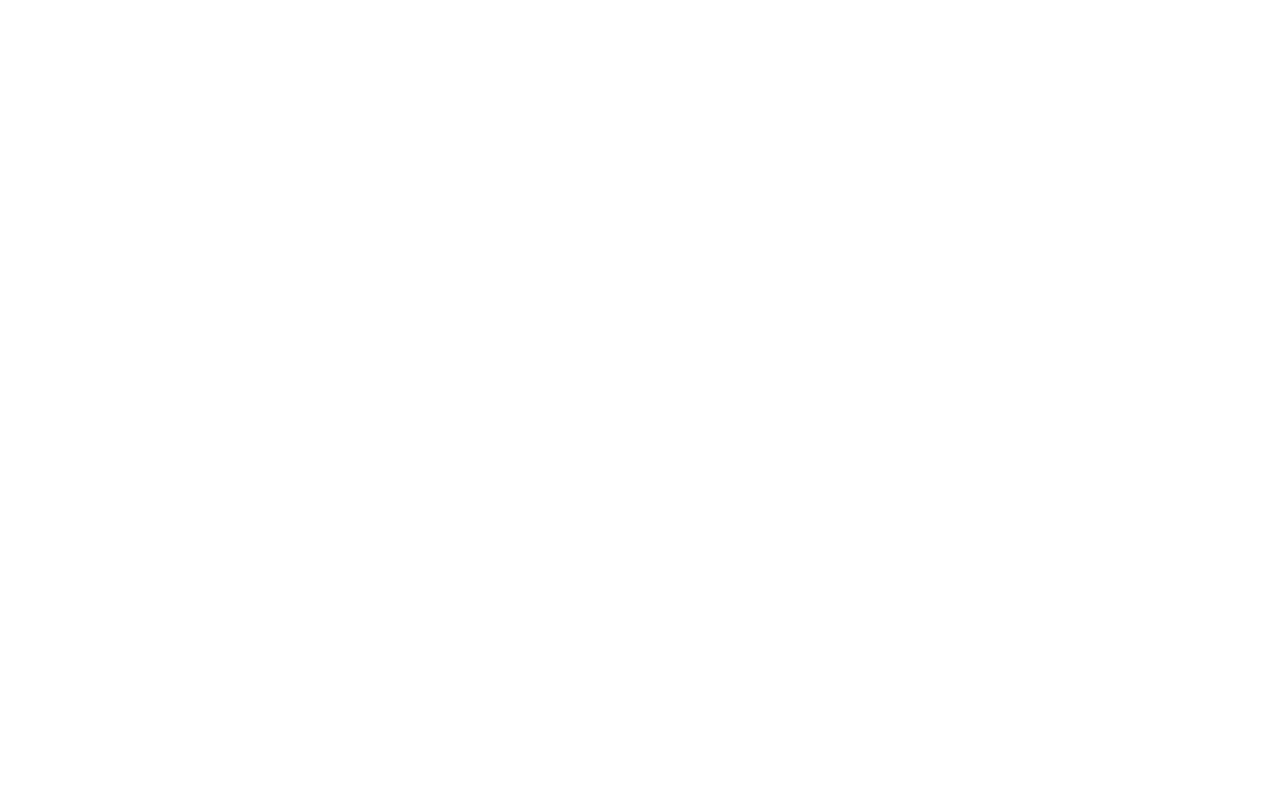
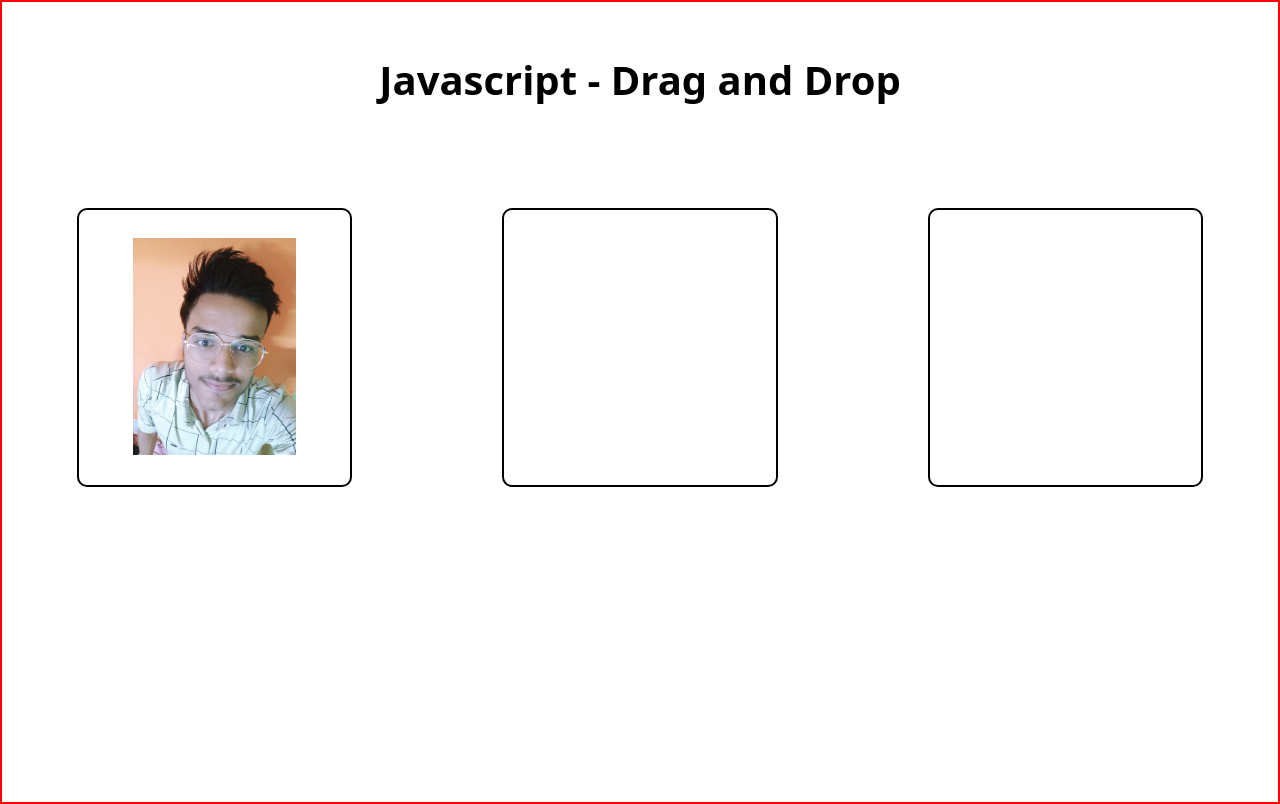
Before and after one commit to omkumarjha/Drag-Drop-JS, a plain HTML site: page index.html in a window 1280 px wide. Drawn offline with Linux system fonts and the light colour scheme.

Commit message:
Added a draggable image and set it in the element with basic css

```diff
--- a/index.html
+++ b/index.html
@@ -9,6 +9,16 @@
 </head>
 <body>
 
+    <div class="container">
+        <h1 id="heading">Javascript - Drag and Drop</h1>
+        <div class="parent-box">
+            <!-- draggable = true karne se element ke content ko hum drag karsakte hai -->
+            <div class="box" id="imageBox" draggable="true"></div>
+            <div class="box"></div>
+            <div class="box"></div>
+        </div>
+    </div>
+
 </body>
 <script src="index.js"></script>
 </html>
--- a/style.css
+++ b/style.css
@@ -0,0 +1,35 @@
+*{
+    margin: 0px;
+    padding: 0px;
+}
+
+.container{
+    border: 2px solid red;
+    height: 100vh;
+    font-family: ui-sans-serif,system-ui,-apple-system,BlinkMacSystemFont,Segoe UI,Roboto,Helvetica Neue,Arial,Noto Sans,sans-serif,Apple
+    Color Emoji,Segoe UI Emoji,Segoe UI Symbol,Noto Color Emoji;
+}
+#heading{
+    text-align: center;
+    margin-top: 50px;
+    font-size: 40px;
+}
+.parent-box{
+    display: flex;
+    justify-content: center;
+    align-items: center;
+    height: 60vh;
+}
+.box{
+    border: 2px solid black;
+    width: 275px;
+    height: 275px;
+    margin: 0px 75px;
+    border-radius: 10px;
+}
+#imageBox{
+    background-image: url(OmJha.jpg);
+    background-size: 60%;
+    background-repeat: no-repeat;
+    background-position: center;
+}
```
Also changed, not shown: OmJha.jpg (added).
